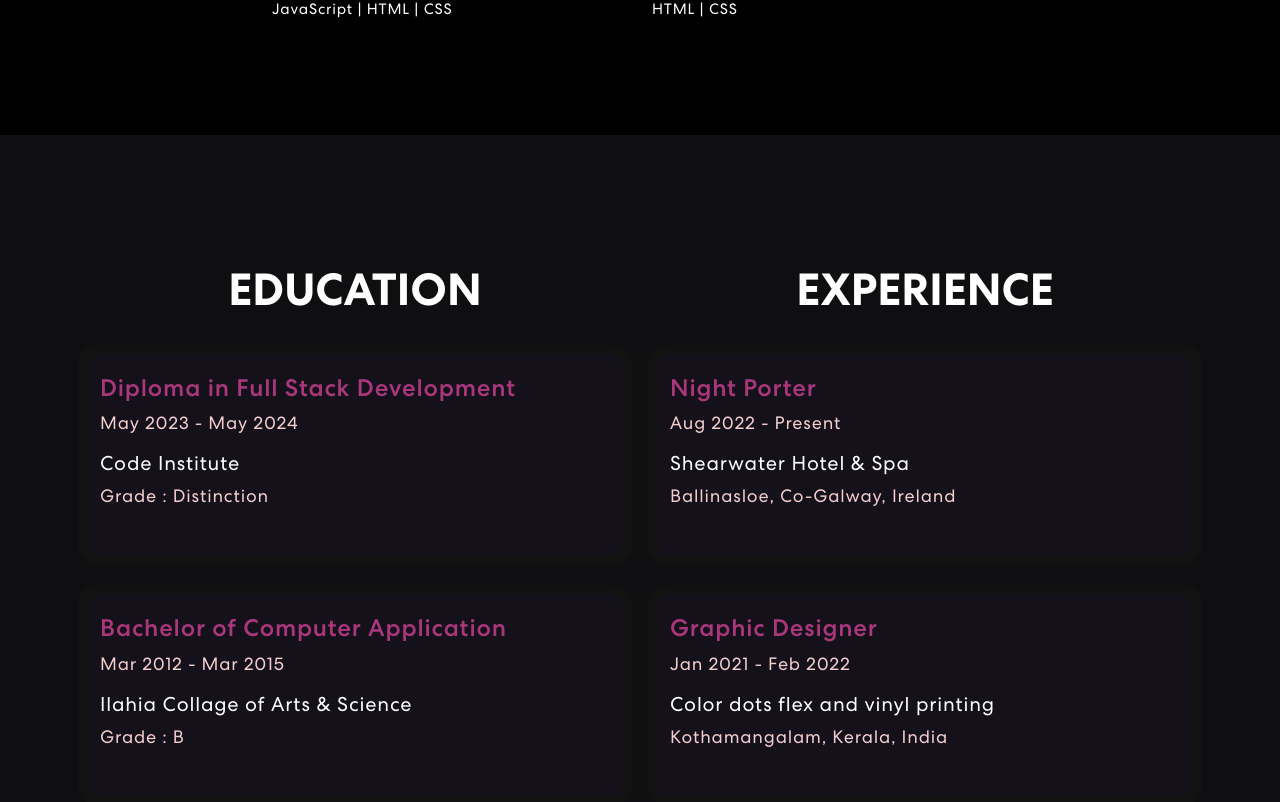
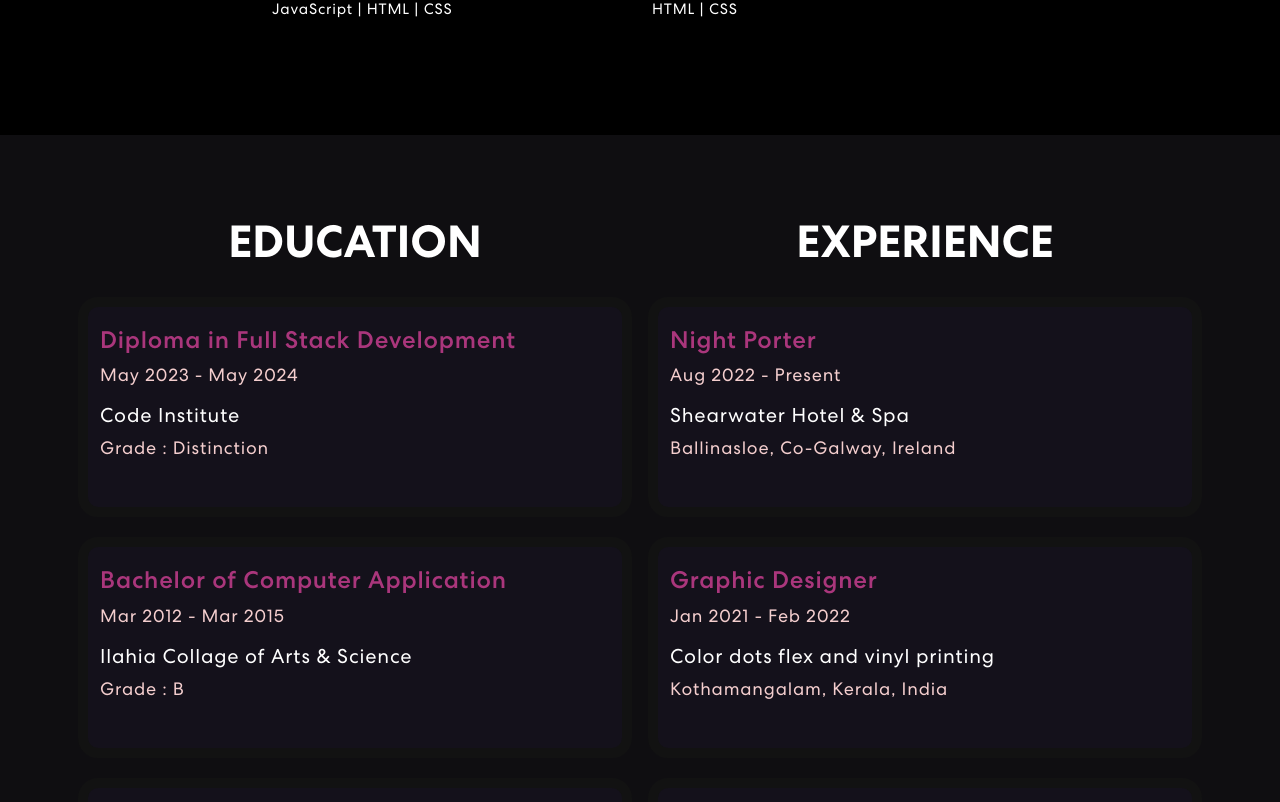
Before and after one commit to EbyChacko/portfolio_frontend, a React (Create React App) app: page / in a window 1280 px wide. Shown: the part 2318-3120 px from the top of the page. Built offline with nearby package versions, Linux system fonts and the light colour scheme.

Commit message:
remove margin

```diff
--- a/src/components/Education.js
+++ b/src/components/Education.js
@@ -56,7 +56,7 @@ export const Education = () => {
     <section className="education">
       <Container>
                 <Row>
-                    <Col size={12} lg={6} className="mt-5" id="education">
+                    <Col size={12} lg={6} id="education">
                         <div >
                             <h2>EDUCATION</h2>
                             <Row className="justify-content-center">
@@ -73,7 +73,7 @@ export const Education = () => {
                             </Row>
                         </div>
                     </Col>
-                    <Col size={12} lg={6} className="mt-5" id="experience">
+                    <Col size={12} lg={6} id="experience">
                         <div >
                             <h2>EXPERIENCE</h2>
                             <Row className="justify-content-center">
```
